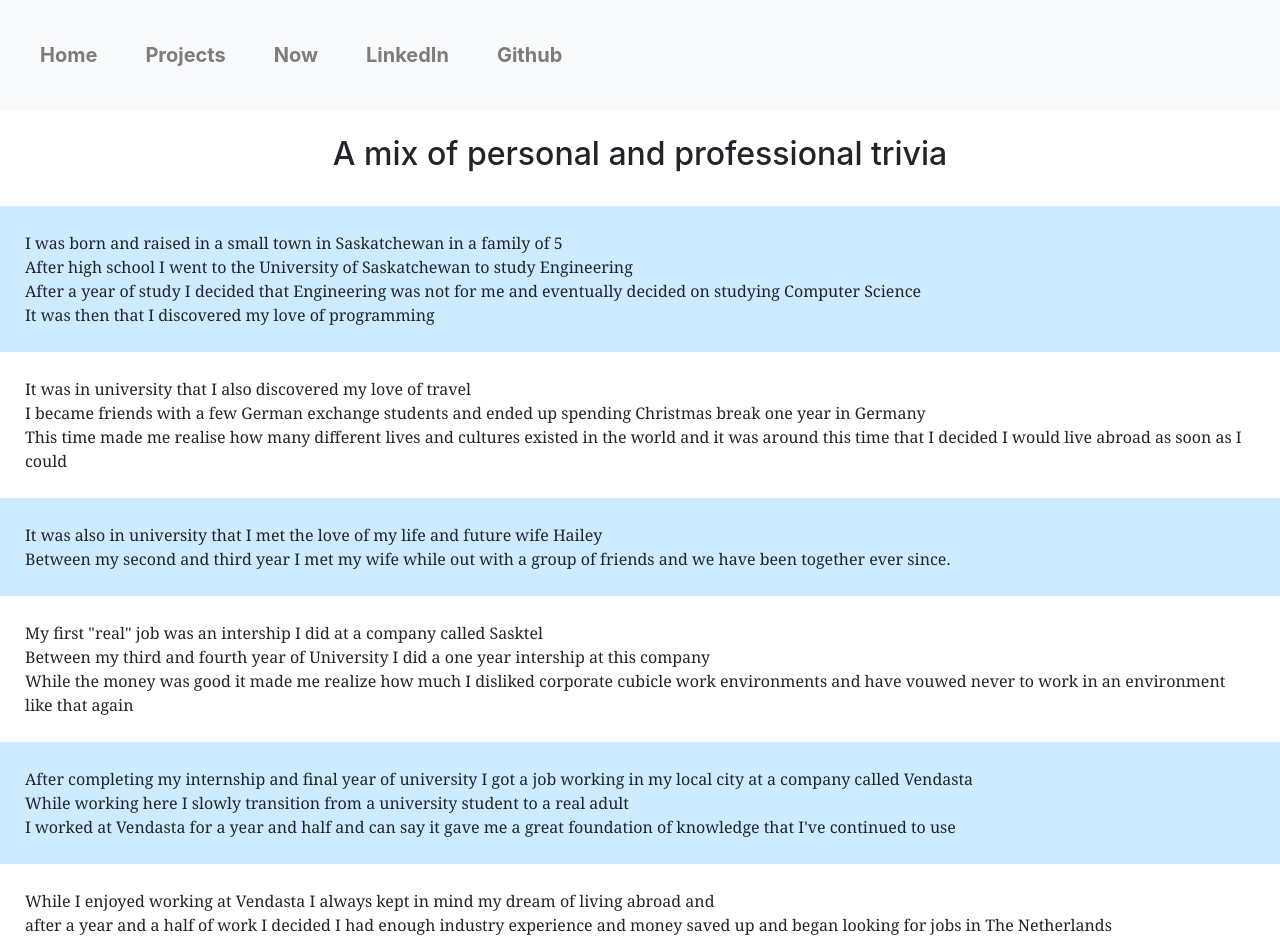
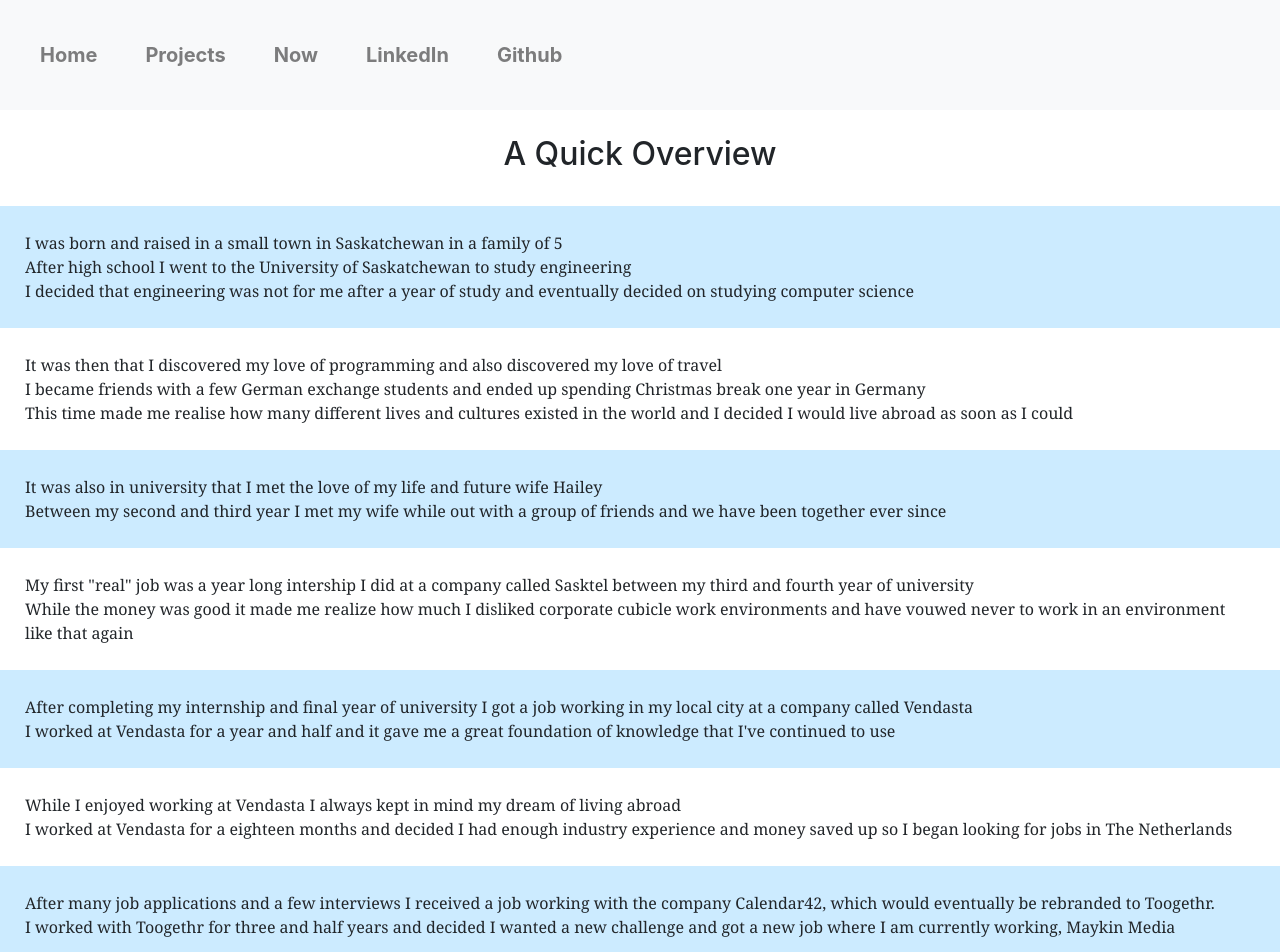
Before and after one commit to SheaMeyers/SheaMeyers.github.io, a React (Create React App) app: page /about-me in a window 1280 px wide. Shown: the top 952 px of the page. Built offline with nearby package versions, Linux system fonts and the light colour scheme.

Commit message:
Update About Me page

```diff
--- a/src/AboutMe.tsx
+++ b/src/AboutMe.tsx
@@ -7,37 +7,38 @@
         <div className="About-me">
             <HeaderBar />
             <div className="About-me-off-white-section">
-                <h2>A mix of personal and professional trivia</h2>
+                <h2>A Quick Overview</h2>
             </div>
             <div className="About-me-non-white-section">
                 <p className='About-me-sentence'>I was born and raised in a small town in Saskatchewan in a family of 5</p>
-                <p className='About-me-sentence'>After high school I went to the University of Saskatchewan to study Engineering</p>
-                <p className='About-me-sentence'>After a year of study I decided that Engineering was not for me
-                    and eventually decided on studying Computer Science
+                <p className='About-me-sentence'>After high school I went to the University of Saskatchewan to study engineering</p>
+                <p className='About-me-sentence'>I decided that engineering was not for me after a year of study and
+                eventually decided on studying computer science
                 </p>
-                <p className='About-me-sentence'>It was then that I discovered my love of programming</p>
             </div>
             <div className="About-me-off-white-section">
-                <p className='About-me-sentence'>It was in university that I also discovered my love of travel</p>
+                <p className='About-me-sentence'>It was then that I discovered my love of programming and also discovered my love of travel</p>
                 <p className='About-me-sentence'>
                     I became friends with a few German exchange students and ended up spending Christmas break
                     one year in Germany
                 </p>
                 <p className='About-me-sentence'>
                     This time made me realise how many different lives and cultures existed in the world and
-                    it was around this time that I decided I would live abroad as soon as I could
+                    I decided I would live abroad as soon as I could
                 </p>
             </div>
             <div className="About-me-non-white-section">
                 <p className='About-me-sentence'>It was also in university that I met the love of my life and future wife Hailey</p>
                 <p className='About-me-sentence'>
                     Between my second and third year I met my wife while out with a group of friends and
-                    we have been together ever since.
+                    we have been together ever since
                 </p>
             </div>
             <div className="About-me-off-white-section">
-                <p className='About-me-sentence'>My first "real" job was an intership I did at a company called Sasktel</p>
-                <p className='About-me-sentence'>Between my third and fourth year of University I did a one year intership at this company</p>
+                <p className='About-me-sentence'>
+                    My first "real" job was a year long intership I did at a company called Sasktel between my third and
+                    fourth year of university
+                </p>
                 <p className='About-me-sentence'>
                     While the money was good it made me realize how much I disliked corporate cubicle work environments
                     and have vouwed never to work in an environment like that again
@@ -49,20 +50,17 @@
                     I got a job working in my local city at a company called Vendasta
                 </p>
                 <p className='About-me-sentence'>
-                    While working here I slowly transition from a university student to a real adult
-                </p>
-                <p className='About-me-sentence'>
-                    I worked at Vendasta for a year and half and can say
+                    I worked at Vendasta for a year and half and
                     it gave me a great foundation of knowledge that I've continued to use
                 </p>
             </div>
             <div className="About-me-off-white-section">
                 <p className='About-me-sentence'>
-                    While I enjoyed working at Vendasta I always kept in mind my dream of living abroad and
+                    While I enjoyed working at Vendasta I always kept in mind my dream of living abroad
                 </p>
                 <p className='About-me-sentence'>
-                    after a year and a half of work I decided I had enough industry experience and money saved up
-                    and began looking for jobs in The Netherlands
+                    I worked at Vendasta for a eighteen months and decided I had enough industry experience and money saved up
+                    so I began looking for jobs in The Netherlands
                 </p>
             </div>
             <div className="About-me-non-white-section">
@@ -71,8 +69,8 @@
                     which would eventually be rebranded to Toogethr.
                 </p>
                 <p className='About-me-sentence'>
-                    After three and half years of working at Toogethr I decided I was interested in a new challenge and
-                    got a new job where I am currently working, Maykin Media.
+                    I worked with Toogethr for three and half years and decided I wanted a new challenge and got a
+                    new job where I am currently working, Maykin Media
                 </p>
             </div>
             <div className="About-me-off-white-section">
@@ -80,11 +78,11 @@
                     One of the best benefits to living in the Netherlands was the easy ability to travel
                 </p>
                 <p className='About-me-sentence'>
-                    Since living here my wife and I have been able to visit 13 countries.
+                    Since living here my wife and I have been able to visit 13 countries
                 </p>
                 <p className='About-me-sentence'>
                     Belgium, France, Germany, Italy, Greece, Spain, Portugal,
-                    England, Ireland, Scotland, Norway, Sweden, and Denmark.
+                    England, Ireland, Scotland, Norway, Sweden, and Denmark
                 </p>
             </div>
             <div className="About-me-non-white-section">
```
